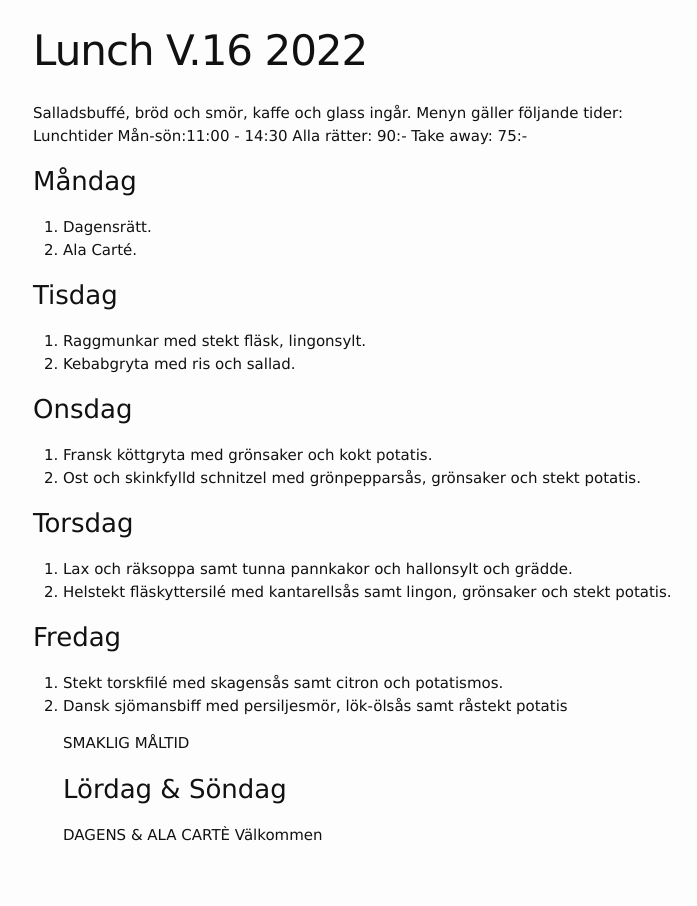
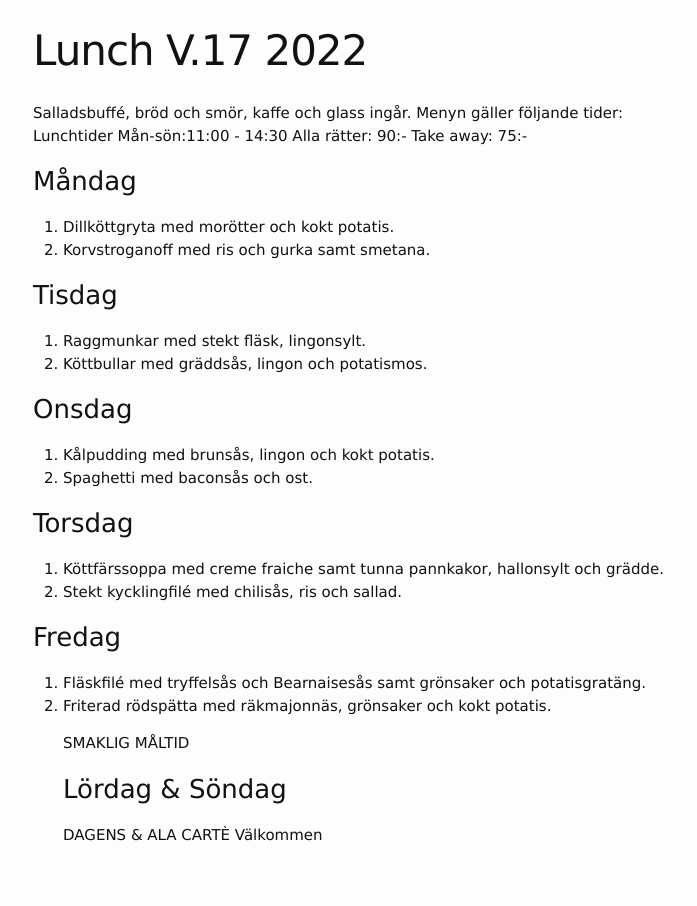
Before and after one commit to FarInn62/farinn62.github.io, a Jekyll site: the page built from lunch.md, in a window 1280 px wide. Shown: the whole page, without its empty margins (237-934 px from the left). Built offline with Jekyll 4.4.1, drawn with Linux system fonts in a browser that asks for light colours.

Commit message:
Update lunch.md

```diff
--- a/lunch.md
+++ b/lunch.md
@@ -1,6 +1,6 @@
 ---
 layout: foodmenu
-title: Lunch V.16  2022
+title: Lunch V.17  2022
 permalink: /lunch/
 published: true
 ---
@@ -10,24 +10,24 @@ Lunchtider  Mån-sön:11:00 - 14:30
 Alla rätter: 90:- Take away: 75:-
 
 ### Måndag
-1. Dagensrätt.
-2. Ala Carté.
+1. Dillköttgryta med morötter och kokt potatis.
+2. Korvstroganoff med ris och gurka samt smetana.
 
 ### Tisdag
 1. Raggmunkar med stekt fläsk, lingonsylt.
-2. Kebabgryta med ris och sallad.
+2. Köttbullar med gräddsås, lingon och potatismos.
 
 ### Onsdag
-1. Fransk köttgryta med grönsaker och kokt potatis.
-2. Ost och skinkfylld schnitzel med grönpepparsås, grönsaker och stekt potatis.
+1. Kålpudding med brunsås, lingon och kokt potatis.
+2. Spaghetti med baconsås och ost.
 
 ### Torsdag
-1. Lax och räksoppa samt tunna pannkakor och hallonsylt och grädde.
-2. Helstekt fläskyttersilé med kantarellsås samt lingon, grönsaker och stekt potatis.
+1. Köttfärssoppa med creme fraiche samt tunna pannkakor, hallonsylt och grädde.
+2. Stekt kycklingfilé med chilisås, ris och sallad.
 
 ### Fredag
-1. Stekt torskfilé med skagensås samt citron och potatismos.
-2. Dansk sjömansbiff med persiljesmör, lök-ölsås samt råstekt potatis
+1. Fläskfilé med tryffelsås och Bearnaisesås samt grönsaker och potatisgratäng.
+2. Friterad rödspätta med räkmajonnäs, grönsaker och kokt potatis.
 
    SMAKLIG MÅLTID
    ### Lördag & Söndag
```
